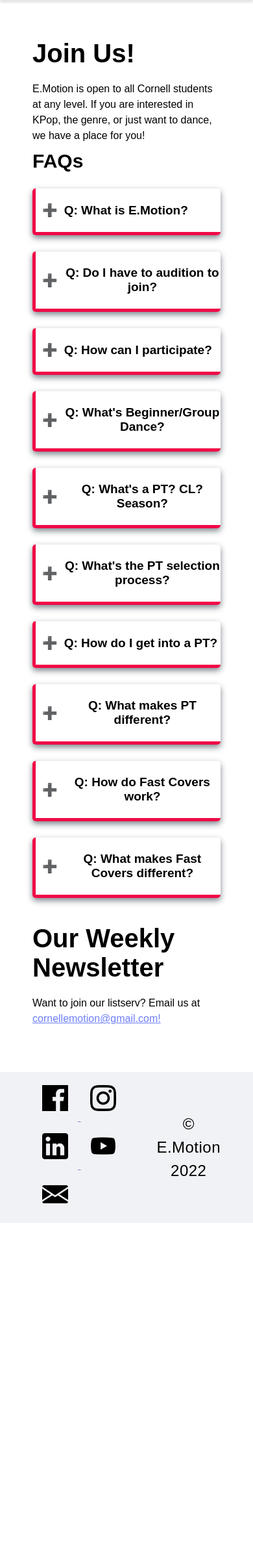
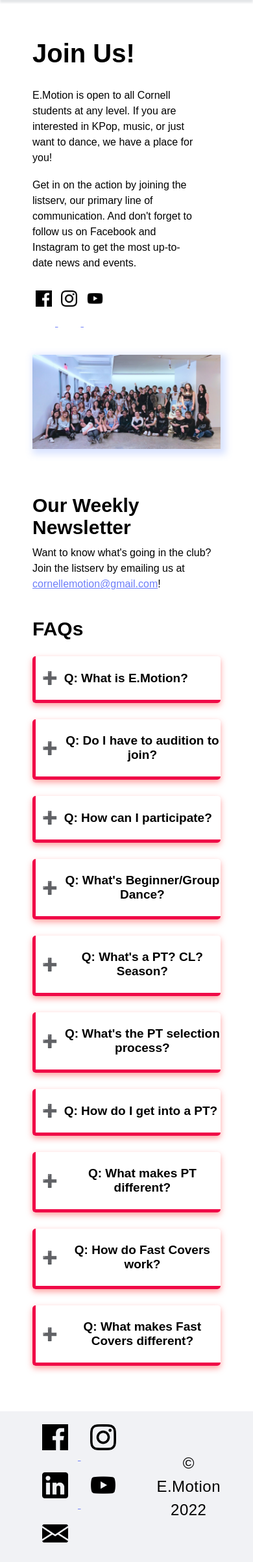
Before and after one commit to zaedaamrin/e-motion-cornell, a PHP site: page /join-us.html in a window 390 px wide; the page is wider, and only the part inside the window is pictured. Shown: the part 116-2520 px from the top of that part at 65% size. Before the commit the page ends 1998 px from the top of that part, so only its background shows below. Run offline with PHP 8.4, Linux system fonts and the light colour scheme.

Commit message:
added details to join us

```diff
--- a/join-us.html
+++ b/join-us.html
@@ -28,9 +28,26 @@
 
   <div class="body-wrapper">
 
+  <h1>Join Us!</h1>
+  <div class="container-row vertical-center">
+    <div class="box-left">
+    <p>E.Motion is open to all Cornell students at any level. If you are interested in KPop, music, or just want to dance, we have a place for you!</p>
+    <br>
+    <p>Get in on the action by joining the listserv, our primary line of communication. And don't forget to follow us on Facebook and Instagram to get the most up-to-date news and events.</p>
+    <a href="https://www.facebook.com/cornellemotion/?ref=page_internal"><img class="img-box" src="images/facebook-logo.png" alt=""> </a>
+    <a href="https://www.instagram.com/cornellemotion/?hl=en"><img class="img-box" src="images/instagram-logo.png" alt=""> </a>
+    <a href="https://www.youtube.com/c/EmotionCornell"><img class="img-box" src="images/youtube-logo.png" alt=""> </a>
+    </div>
+    <img class="box-right" src="images/about/giant-group-pic.jpg" alt="Group Picture of E.Motion">
+  </div>
+
+  <section class="top-margin">
+    <h2>Our Weekly Newsletter</h2>
+
+    <p>Want to know what's going in the club? Join the listserv by emailing us at <a href="mailto:cornellemotion@gmail.com">cornellemotion@gmail.com</a>!</p>
+  </section>
+
   <section>
-    <h1>Join Us!</h1>
-    <p>E.Motion is open to all Cornell students at any level. If you are interested in KPop, the genre, or just want to dance, we have a place for you! </p>
 
     <div class="accordion"> <!-- Accordion element -->
       <h2>FAQs</h2>
@@ -135,12 +152,6 @@
     </div>
   </section>
 
-  <section>
-    <h1>Our Weekly Newsletter</h1>
-
-    <p>Want to join our listserv? Email us at <a href="#">cornellemotion@gmail.com!</a></p>
-  </section>
-
   </div>
 
 </body>
--- a/styles/site.css
+++ b/styles/site.css
@@ -100,7 +100,25 @@ footer{
 .right-margin-less {
   margin-right: 0px;
 }
-
+.top-margin {
+  margin-top: 70px;
+}
+.img-box {
+  margin: 30px 5px;
+  width: 10%;
+  max-width: 40px;
+}
+.box-right {
+  width: 60%;
+  margin-right: 1%;
+  box-shadow: 4px 4px 10px 4px rgba(107, 147, 255, 0.26);
+}
+.box-left {
+  width: 40%;
+  margin-right: 40px;
+  margin-top: 40px;
+  margin-bottom: 0px;
+}
 /*--------------------------- HEADER CLASSES -----------------------*/
 header{
   display: flex;
@@ -294,14 +312,15 @@ header a:hover{
 
 /* ------------------- ACCORDION CLASSES ------------------ */
 .accordion {
-  justify-content: center;
-  margin: 0px 120px;
+  /* justify-content: center; */
+  margin-top: 50px;
 }
 
 .accordion .container {
-  box-shadow: 0px 4px 10px rgba(114, 122, 129, 0.93);
+  box-shadow: 0px 4px 10px rgba(255, 107, 107, 0.64);
   border-radius: 5px;
 
+  margin: 0px 70px;
   margin-top: 25px;
   margin-bottom: 25px;
 }
@@ -378,10 +397,51 @@ ol li {
 /* ------------------- ACCORDION END ------------------ */
 
 /* ----------------- JOIN-US PAGE CLASSES ----------------- */
-@media screen and (max-width: 800px) {
+@media screen and (min-width:900px) and (max-width:1100px) {
+  .container-row {
+    margin:0px;
+  }
+
+  .box-right {
+    width: 50%;
+    margin-top: 0px;
+    margin-right: 0px;
+  }
+
+  .box-left {
+    width: 50%;
+    margin-top: 0px;
+  }
+}
+
+@media screen and (max-width: 900px) {
+  .container-row {
+    margin:0px;
+    flex-wrap: wrap;
+  }
+
+  .box-right {
+    margin-top: 40px;
+    width: 100%
+  }
+
+  .box-left {
+    width: 100%;
+    margin-top: 10px;
+  }
+
   .accordion {
-    margin: 0px;
+    margin: 40px 0px 0px 0px;
     width: 100%;
+  }
+
+  .accordion .container {
+    margin-left: 0px;
+    width: 100%;
+  }
+
+  .accordion .content {
+    justify-content: flex-start;
   }
 }
 
```
